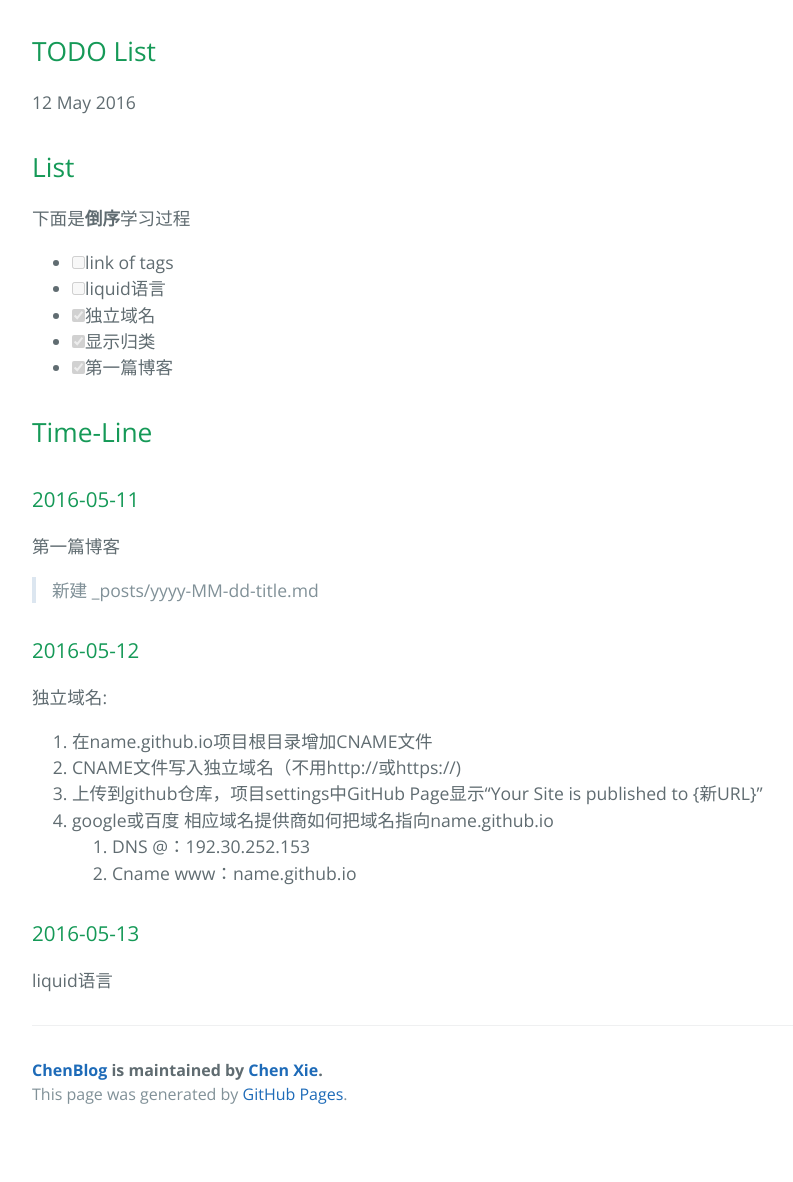
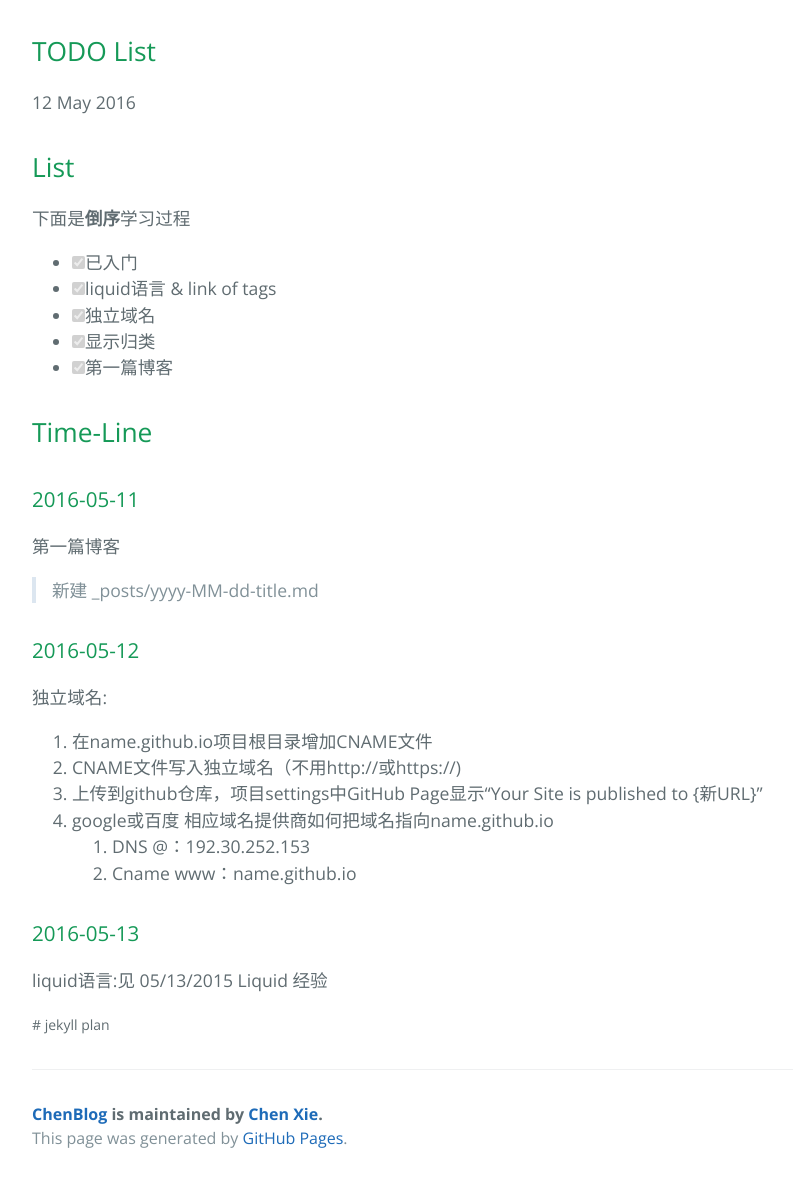
Before and after one commit to neilChenXie/neilChenXie.github.io, a Jekyll site: the page built from _posts/jekyll/2016-05-12-jekyll_plan.md, in a window 1280 px wide. Shown: the whole page, without its empty margins (192-985 px from the left). Built offline with Jekyll 4.4.1, drawn with Linux system fonts in a browser that asks for light colours; before the commit the page ends 1138 px from its top, so only the background shows below that.

Commit message:
new file:   _posts/jekyll/2016-05-13-Liquid.md  	new file:   css/custome.css

```diff
--- a/_config.yml
+++ b/_config.yml
@@ -2,7 +2,7 @@
 title:        ChenBlog
 tagline:      A responsive theme for your project on GitHub Pages
 url:          "http://chen-node.com"
-baseurl:      "http://neilChenXie.github.io"
+baseurl:      ""
 paginate:     1
 
 # About/contact
--- a/_includes/head.html
+++ b/_includes/head.html
@@ -6,4 +6,5 @@
   <link rel="stylesheet" href="{{ site.baseurl }}/css/normalize.css">
   <link href='https://fonts.googleapis.com/css?family=Open+Sans:400,700' rel='stylesheet' type='text/css'>
   <link rel="stylesheet" href="{{ site.baseurl }}/css/cayman.css">
+  <link rel="stylesheet" href="{{ site.baseurl }}/css/custome.css">
 </head>
--- a/_layouts/post.html
+++ b/_layouts/post.html
@@ -7,11 +7,21 @@
 
     <section class="main-content">
 
-        <h2>{{ page.title }}</h2>
-        <p class="meta">{{ page.date | date_to_string }}</p>
+        <h2>{{ page.title }}
+        </h2>
+        <p class="meta">
+            <span>{{ page.date | date_to_string }}<span>
+        </p>
 
         {{ content }}
 
+        <!--Links-->
+        <span class="tag-list">
+            #
+            {% for tag in page.tags %}
+            {{ tag }}
+            {% endfor %}
+        </span>
         {% include page-footer.html %}
 
     </section>
--- a/_posts/jekyll/2016-05-12-jekyll_plan.md
+++ b/_posts/jekyll/2016-05-12-jekyll_plan.md
@@ -10,8 +10,8 @@ tags: [jekyll, plan]
 
 下面是**倒序**学习过程
 
-- [ ] link of tags
-- [ ] liquid语言
+- [x] 已入门
+- [x] liquid语言 & link of tags
 - [x] 独立域名
 - [x] 显示归类
 - [x] 第一篇博客
@@ -36,4 +36,4 @@ tags: [jekyll, plan]
 
 ### 2016-05-13
 
-liquid语言
+liquid语言:见 05/13/2015 Liquid 经验
--- /dev/null
+++ b/css/custome.css
@@ -0,0 +1,4 @@
+.tag-list {
+    font-size: 14px;
+    color: #606c71;
+}
--- a/index.html
+++ b/index.html
@@ -11,7 +11,7 @@ title: {{ site.name }}
   <!-- </span>{{ category | last | size }}</span> -->
   <ul class="arc-list">
 	  {% for post in category.last %}
-	  <li>{{ post.date | date:"%m/%d/%Y"}} <a href="{{ post.url }}">{{ post.title }}</a></li>
+	  <li>{{ post.date | date:"%m/%d/%Y" }} <a href="{{ post.url }}">{{ post.title }}</a></li>
 	  {% endfor %}
   </ul>
   {% endfor %}
```
Also changed, not shown: _posts/jekyll/2016-05-13-Liquid.md (added, +29 -0 lines).
